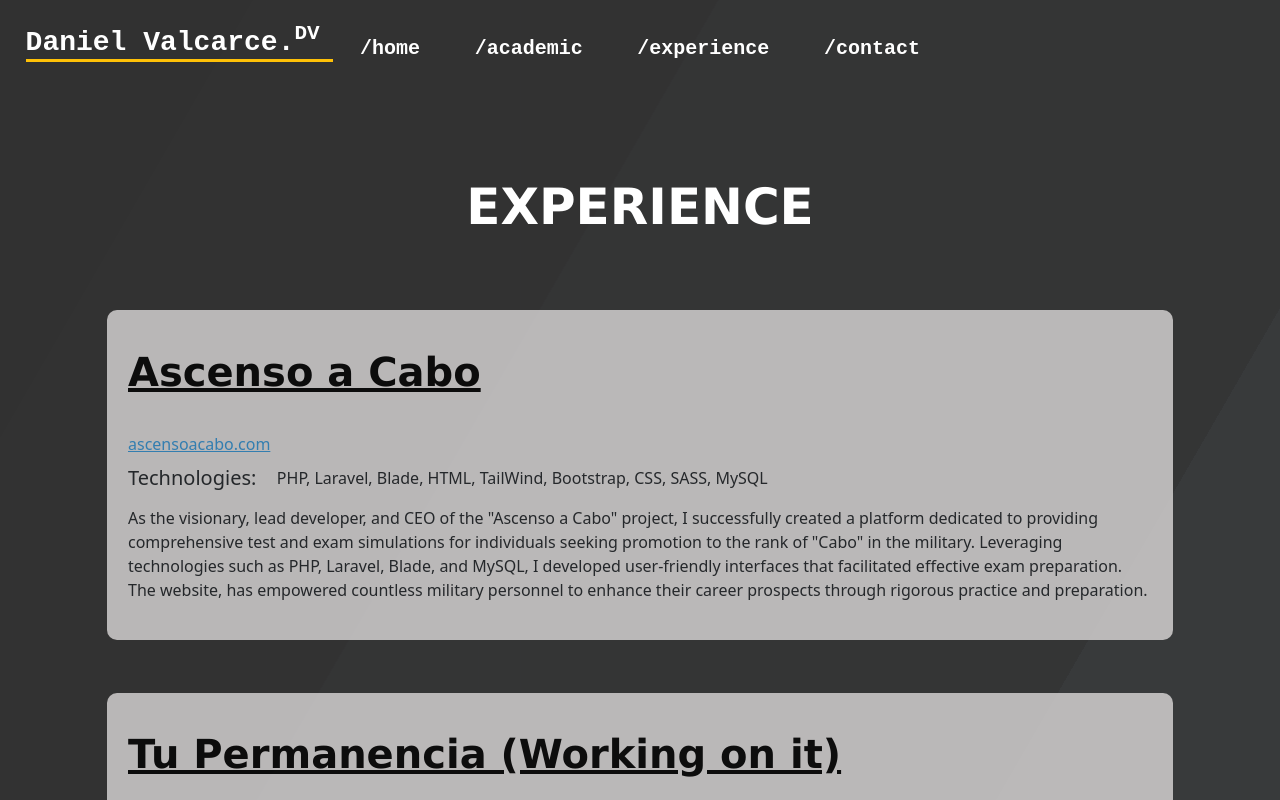
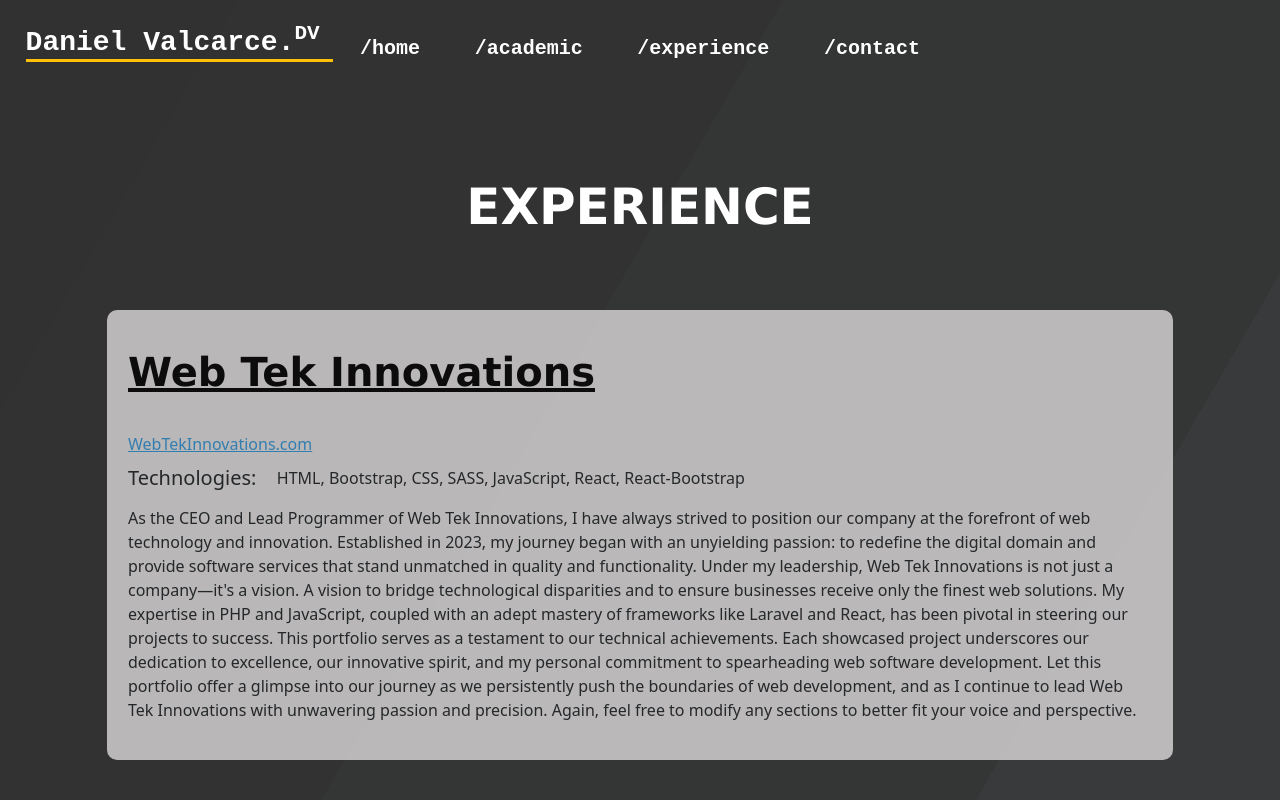
Before and after one commit to Danielfernandezvalcarce/daniel-valcarce-react, a React (Create React App) app: page /Experience in a window 1280 px wide. Shown: the top 800 px of the page. Built offline with nearby package versions, Linux system fonts and the light colour scheme.

Commit message:
ADD contact form + WTI

```diff
--- a/package.json
+++ b/package.json
@@ -9,6 +9,7 @@
     "bootstrap": "^5.3.0",
     "prop-types": "^15.8.1",
     "react": "^18.2.0",
+    "react-bootstrap": "^2.8.0",
     "react-dom": "^18.2.0",
     "react-router-dom": "^6.12.1",
     "react-scripts": "5.0.1",
--- a/src/components/Projects.jsx
+++ b/src/components/Projects.jsx
@@ -1,12 +1,46 @@
-import "./styles/ProjectsStyle.css"
+import "./styles/ProjectsStyle.css";
 
 export function Projects() {
   return (
     <>
       <section className="projects">
         <div className="project">
+          <h4 className="projectTitle">Web Tek Innovations</h4>
+          <a href="https://webtekinnovations.com/" className="enlaceProyecto">
+            WebTekInnovations.com
+          </a>
+          <div className="technologies">
+            <h5>Technologies:</h5>
+            <p>
+              HTML, Bootstrap, CSS, SASS, JavaScript, React, React-Bootstrap
+            </p>
+          </div>
+          <p>
+            As the CEO and Lead Programmer of Web Tek Innovations, I have always
+            strived to position our company at the forefront of web technology
+            and innovation. Established in 2023, my journey began with an
+            unyielding passion: to redefine the digital domain and provide
+            software services that stand unmatched in quality and functionality.
+            Under my leadership, Web Tek Innovations is not just a company—it's
+            a vision. A vision to bridge technological disparities and to ensure
+            businesses receive only the finest web solutions. My expertise in
+            PHP and JavaScript, coupled with an adept mastery of frameworks like
+            Laravel and React, has been pivotal in steering our projects to
+            success. This portfolio serves as a testament to our technical
+            achievements. Each showcased project underscores our dedication to
+            excellence, our innovative spirit, and my personal commitment to
+            spearheading web software development. Let this portfolio offer a
+            glimpse into our journey as we persistently push the boundaries of
+            web development, and as I continue to lead Web Tek Innovations with
+            unwavering passion and precision. Again, feel free to modify any
+            sections to better fit your voice and perspective.
+          </p>
+        </div>
+        <div className="project">
           <h4 className="projectTitle">Ascenso a Cabo</h4>
-          <a href="https://ascensoacabo.com/" className="enlaceProyecto">ascensoacabo.com</a>
+          <a href="https://ascensoacabo.com/" className="enlaceProyecto">
+            ascensoacabo.com
+          </a>
           <div className="technologies">
             <h5>Technologies:</h5>
             <p>
@@ -28,7 +62,9 @@ export function Projects() {
 
         <div className="project">
           <h4 className="projectTitle">Tu Permanencia (Working on it)</h4>
-          <a href="https://danielvalcarce.com/" className="enlaceProyecto">tupermanencia.com</a>
+          <a href="https://danielvalcarce.com/" className="enlaceProyecto">
+            tupermanencia.com
+          </a>
           <div className="technologies">
             <h5>Technologies:</h5>
             <p>
@@ -51,7 +87,9 @@ export function Projects() {
 
         <div className="project">
           <h4 className="projectTitle">Palma Compasiva</h4>
-          <a href="https://palmacompasiva.org/" className="enlaceProyecto">palmacompasiva.org</a>
+          <a href="https://palmacompasiva.org/" className="enlaceProyecto">
+            palmacompasiva.org
+          </a>
           <div className="technologies">
             <h5>Technologies:</h5>
             <p>WordPress</p>
--- a/src/views/Contact.jsx
+++ b/src/views/Contact.jsx
@@ -1,4 +1,5 @@
 import "./styles/ContactStyle.css";
+import { ContactForm } from "../components/ContactUsForm";
 
 export function Contact() {
   return (
@@ -7,25 +8,12 @@ export function Contact() {
         <section id="contact">
           <h2>Contact</h2>
           <p>
-            If you would like to get in touch, please feel free to send me an
-            email or connect with me on LinkedIn.
+            If you would like to get in touch, please feel free to send me a message or contact me on LinkedIn.
           </p>
 
           <div className="contact-details">
             <div className="elementoContacto">
-              <h3>Email</h3>
-              <p>
-                <a href="mailto:dvalcarce93@gmail.com">dvalcarce93@gmail.com</a>
-              </p>
-            </div>
-
-            <div className="elementoContacto">
-              <h3>LinkedIn</h3>
-              <p>
-                <a href="https://www.linkedin.com/in/daniel-f-valcarce/">
-                  Daniel Valcarce
-                </a>
-              </p>
+              <ContactForm></ContactForm>
             </div>
           </div>
         </section>
--- a/src/views/styles/ContactStyle.css
+++ b/src/views/styles/ContactStyle.css
@@ -17,8 +17,8 @@
 .contact-details{
     display: flex;
     flex-direction: row;
-    width: 80%;
-    justify-content: space-around;
+    width: 100%;
+    justify-content: center;
     margin-top: 5%;
 }
 
```
Also changed, not shown: 12 other files (tests, documents, lock files or other folders).
